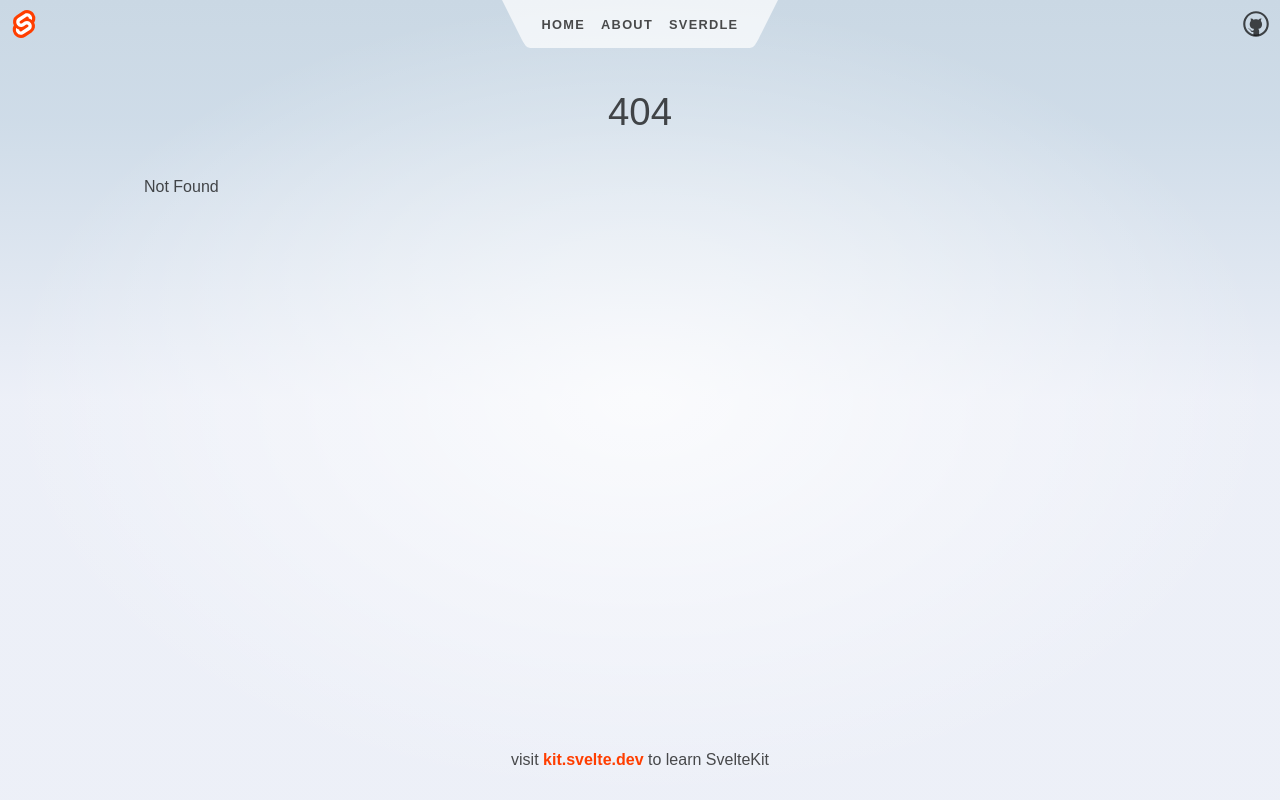
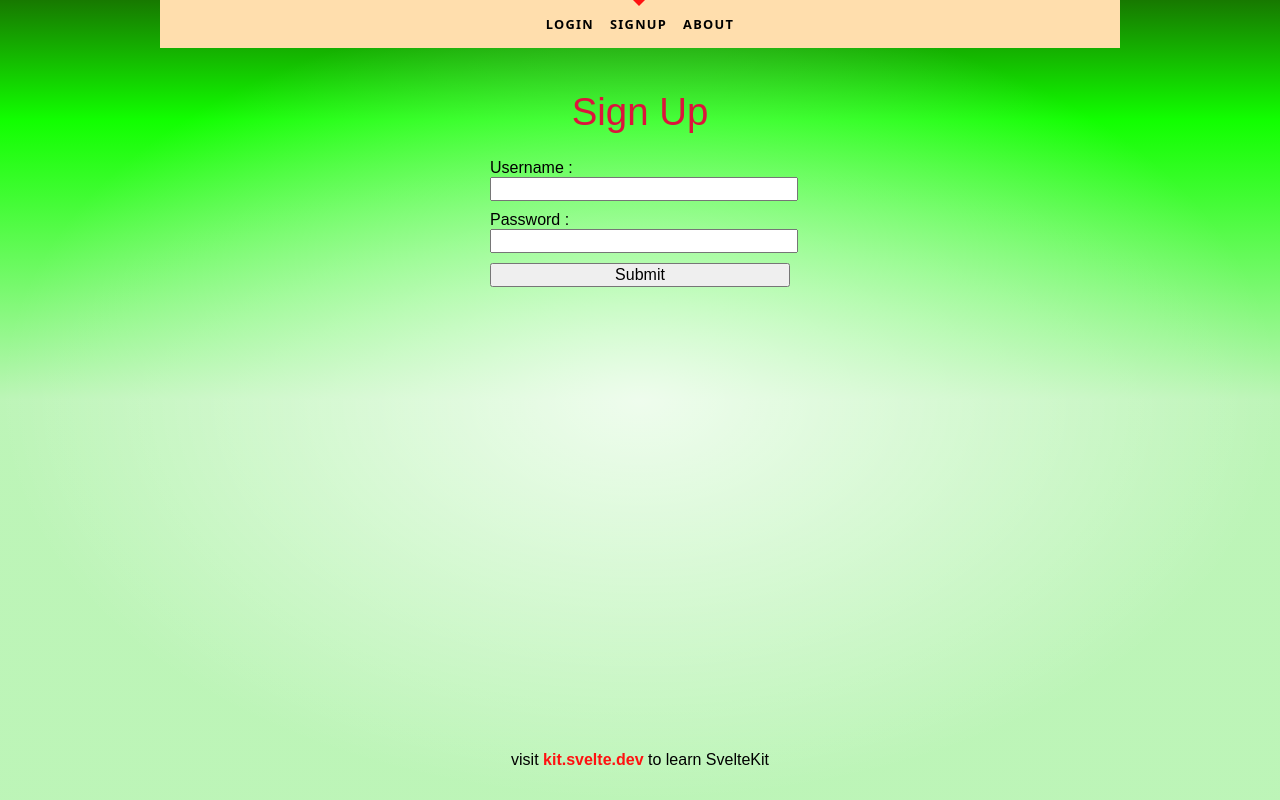
Before and after one commit to justmedusty/ironcrypt-webclient, a SvelteKit app: page /signup in a window 1280 px wide. Before the commit this address had no page. Built offline with nearby package versions, Linux system fonts and the light colour scheme.

Commit message:
playing around , have login and signup screen set up will need to be prettied up and all that but need to familiarize myself with svelte first

```diff
--- a/jsconfig.json
+++ b/jsconfig.json
@@ -9,7 +9,8 @@
 		"skipLibCheck": true,
 		"sourceMap": true,
 		"strict": true,
-		"moduleResolution": "bundler"
+		"moduleResolution": "bundler",
+		"allowImportingTsExtensions": true
 	}
 	// Path aliases are handled by https://kit.svelte.dev/docs/configuration#alias and https://kit.svelte.dev/docs/configuration#files
 	//
--- a/package.json
+++ b/package.json
@@ -11,7 +11,7 @@
 	"devDependencies": {
 		"@fontsource/fira-mono": "^4.5.10",
 		"@neoconfetti/svelte": "^1.0.0",
-		"@sveltejs/adapter-auto": "^3.0.0",
+		"@sveltejs/adapter-auto": "^3.1.1",
 		"@sveltejs/kit": "^2.0.0",
 		"@sveltejs/vite-plugin-svelte": "^3.0.0",
 		"svelte": "^4.2.7",
--- /dev/null
+++ b/src/auth/TokenHandling.ts
@@ -0,0 +1,46 @@
+export const saveToken = (accessToken: string) => {
+    const tokenData = {
+        token: accessToken,
+        timestamp: Date.now(),
+    };
+
+    // Save the token data to localStorage or another preferred storage method
+    localStorage.setItem('accessToken', JSON.stringify(tokenData));
+    console.log('Token saved:', accessToken);
+};
+
+export const getToken = (): string | null => {
+    const tokenDataString = localStorage.getItem('accessToken');
+
+    if (!tokenDataString) {
+        return null;
+    }
+
+    const tokenData = JSON.parse(tokenDataString);
+
+    // Check if the token is older than 5 minutes (300,000 milliseconds)
+    const isTokenExpired = Date.now() - tokenData.timestamp > 900000;
+
+    if (isTokenExpired) {
+        // Token is older than 5 minutes, delete it
+        deleteToken();
+        return null;
+    }
+
+    return tokenData.token;
+};
+
+export const deleteToken = () => {
+    localStorage.removeItem('accessToken');
+    console.log('Token deleted');
+    alert("Your Session Has Expired")
+    window.location.href = '/login';
+};
+
+// Automatically delete token after 5 minutes on token update
+export const saveTokenWithAutoDelete = (accessToken: string) => {
+    saveToken(accessToken);
+
+    // Schedule the token deletion after 5 minutes
+    setTimeout(deleteToken, 300000);
+};
--- a/src/routes/+layout.svelte
+++ b/src/routes/+layout.svelte
@@ -4,7 +4,7 @@
 </script>
 
 <div class="app">
-	<Header />
+<Header></Header>
 
 	<main>
 		<slot />
--- a/src/routes/Header.svelte
+++ b/src/routes/Header.svelte
@@ -1,40 +1,28 @@
 <script>
-	import { page } from '$app/stores';
-	import logo from '$lib/images/svelte-logo.svg';
-	import github from '$lib/images/github.svg';
+    import {page} from '$app/stores';
 </script>
 
 <header>
     <div class="corner">
-		<a href="https://kit.svelte.dev">
-			<img src={logo} alt="SvelteKit" />
-		</a>
     </div>
 
     <nav>
-		<svg viewBox="0 0 2 3" aria-hidden="true">
-			<path d="M0,0 L1,2 C1.5,3 1.5,3 2,3 L2,0 Z" />
-		</svg>
+
         <ul>
-			<li aria-current={$page.url.pathname === '/' ? 'page' : undefined}>
-				<a href="/">Home</a>
+            <li aria-current={$page.url.pathname.startsWith('/login') ? 'page' : undefined}>
+                <a href="/login">Login</a>
             </li>
-			<li aria-current={$page.url.pathname === '/about' ? 'page' : undefined}>
+            <li aria-current={$page.url.pathname.startsWith('/signup')? 'page' : undefined}>
+                <a href="/signup">Signup</a>
+            </li>
+            <li aria-current={$page.url.pathname.startsWith('/about') ? 'page' : undefined}>
                 <a href="/about">About</a>
             </li>
-			<li aria-current={$page.url.pathname.startsWith('/sverdle') ? 'page' : undefined}>
-				<a href="/sverdle">Sverdle</a>
-			</li>
         </ul>
-		<svg viewBox="0 0 2 3" aria-hidden="true">
-			<path d="M0,0 L0,3 C0.5,3 0.5,3 1,2 L2,0 Z" />
-		</svg>
+
     </nav>
 
     <div class="corner">
-		<a href="https://github.com/sveltejs/kit">
-			<img src={github} alt="GitHub" />
-		</a>
     </div>
 </header>
 
@@ -42,25 +30,9 @@
     header {
         display: flex;
         justify-content: space-between;
-	}
-
-	.corner {
-		width: 3em;
-		height: 3em;
-	}
-
-	.corner a {
-		display: flex;
-		align-items: center;
-		justify-content: center;
-		width: 100%;
-		height: 100%;
-	}
-
-	.corner img {
-		width: 2em;
-		height: 2em;
-		object-fit: contain;
+        width: 100vw; /* Use viewport width */
+        font-family: "Bell MT",system-ui;
+        box-sizing: border-box; /* Include padding and border in the total width */
     }
 
     nav {
@@ -69,27 +41,19 @@
         --background: rgba(255, 255, 255, 0.7);
     }
 
-	svg {
-		width: 2em;
-		height: 3em;
-		display: block;
-	}
-
-	path {
-		fill: var(--background);
-	}
-
     ul {
         position: relative;
         padding: 0;
         margin: 0;
         height: 3em;
+        width: 60em;
         display: flex;
         justify-content: center;
         align-items: center;
         list-style: none;
         background: var(--background);
         background-size: contain;
+        background-color: navajowhite;
     }
 
     li {
--- a/src/routes/pages/Login.svelte
+++ b/src/routes/login/+page.svelte
@@ -1,5 +1,7 @@
-<script>
-    import {URI} from "../utils/enums.js";
+<script lang="ts">
+    import {URI} from "../utils/enums";
+    import {saveToken} from "../../auth/TokenHandling.ts";
+    import Header from "../Header.svelte";
 
     let username = ""
     let password = ""
@@ -20,17 +22,22 @@
             })
 
             if (response.ok) {
+                const responseData = await response.json()
+                const token = responseData['access_token']
+                saveToken(token)
                 alert("Login Success")
             } else {
                 alert("Login failed")
             }
 
-        } catch (error) {
+        } catch
+            (error) {
             console.error("Error logging in")
             alert("Error")
         }
 
     }
+
 
 </script>
 
@@ -38,6 +45,10 @@
     form {
         max-width: 300px;
         margin: 0 auto;
+        text-align: center;
+    }
+    label{
+        font-family: "Bell MT", system-ui;
     }
 
     input {
@@ -46,7 +57,15 @@
     }
 
     button {
-        width: 100%;
+       background-color: #4f67ff;
+        color: whitesmoke;
+        font-family: "Bell MT", system-ui;
+        width: 50%;
+    }
+
+    h1 {
+        color: crimson;
+        font-family: "Bell MT", system-ui;
     }
 
 </style>
@@ -54,6 +73,7 @@
 <h1>Login</h1>
 
 <form on:submit|preventDefault={handleSubmit}>
+
     <label>
         Username :
         <input type="text" bind:value={username}/>
@@ -67,4 +87,6 @@
 
     </label>
     <button type="submit">Submit</button>
+
+
 </form>
--- a/src/routes/pages/Signup.svelte
+++ b/src/routes/signup/+page.svelte
@@ -1,24 +1,25 @@
-<script>
-    import {URI} from "../utils/enums.js";
+<script lang="ts">
 
-    let username =""
+    import {URI} from "../utils/enums.ts";
+
+    let username = ""
     let password = ""
 
-    async function handleSubmit(){
+    async function handleSubmit() {
 
-        const response = await fetch(URI.BASE_URL +  URI.BASE_URI + URI.SIGNUP, {
-            method:"POST",
+        const response = await fetch(URI.BASE_URL + URI.BASE_URI + URI.SIGNUP, {
+            method: "POST",
             headers: {
-                "Content-type":"application/json"
+                "Content-type": "application/json"
             },
-            body: JSON.stringify({username,password})
+            body: JSON.stringify({username, password})
 
         })
 
-        if(response.ok){
-            alert("Login success")
+        if (response.ok) {
+            alert("Signuo success")
         } else {
-            alert(`Login failed : ${await response.json()}`)
+            alert(`Signup failed : ${await response.json()}`)
         }
 
     }
@@ -39,7 +40,7 @@
         width: 100%;
     }
 
-    h1{
+    h1 {
         color: crimson;
     }
 
--- a/src/routes/styles.css
+++ b/src/routes/styles.css
@@ -4,12 +4,12 @@
 	--font-body: Arial, -apple-system, BlinkMacSystemFont, 'Segoe UI', Roboto, Oxygen, Ubuntu,
 		Cantarell, 'Open Sans', 'Helvetica Neue', sans-serif;
 	--font-mono: 'Fira Mono', monospace;
-	--color-bg-0: rgb(202, 216, 228);
-	--color-bg-1: hsl(209, 36%, 86%);
-	--color-bg-2: hsl(224, 44%, 95%);
-	--color-theme-1: #ff3e00;
-	--color-theme-2: #4075a6;
-	--color-text: rgba(0, 0, 0, 0.7);
+	--color-bg-0: rgb(23, 121, 0);
+	--color-bg-1: hsl(116, 100%, 50%);
+	--color-bg-2: hsl(115, 75%, 84%);
+	--color-theme-1: #ff1111;
+	--color-theme-2: #000000;
+	--color-text: rgb(0, 0, 0);
 	--column-width: 42rem;
 	--column-margin-top: 4rem;
 	font-family: var(--font-body);
```
Also changed, not shown: src/routes/+page.svelte (+11 -5 lines), svelte.config.js (indentation only). Lines whose indentation alone changed are shown as unchanged.
